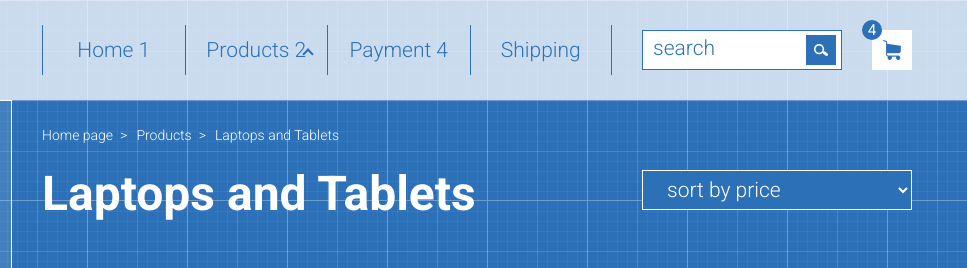
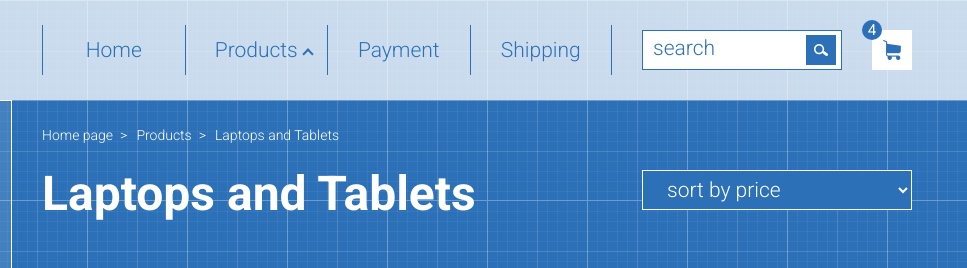
Before and after one commit to yaborodinov/yaborodinov.github.io, a plain HTML site: page index.html in a window 1280 px wide. Shown: the top 268 px of the page, 313-1280 px from the left. Drawn offline with Linux system fonts and the light colour scheme.

Commit message:
clean home text/ products text/ payment text

```diff
--- a/index.html
+++ b/index.html
@@ -20,8 +20,8 @@
                 <div class="col-md-6">
                     <nav class="nav">
                         <ul class="menu">
-                            <li><a class="menu_item" href="">Home 1</a></li>
-                            <li class="products"><a class="menu_item" href="">Products 2</a>
+                            <li><a class="menu_item" href="">Home</a></li>
+                            <li class="products"><a class="menu_item" href="">Products</a>
                                 <ul class="sub_menu">
                                     <li><a class="sub_menu_item" href="">Lorem, ipsum dolor.</a></li>
                                     <li><a class="sub_menu_item" href="">Cupiditate, earum </a></li>
@@ -32,7 +32,7 @@
                                     <li><a class="sub_menu_item" href="">Sapiente, quidem?</a></li>
                                 </ul>
                             </li>
-                            <li><a class="menu_item" href="">Payment 4</a></li>
+                            <li><a class="menu_item" href="">Payment</a></li>
 
                             <li><a class="menu_item" href="">Shipping</a></li>
                         </ul>
```
